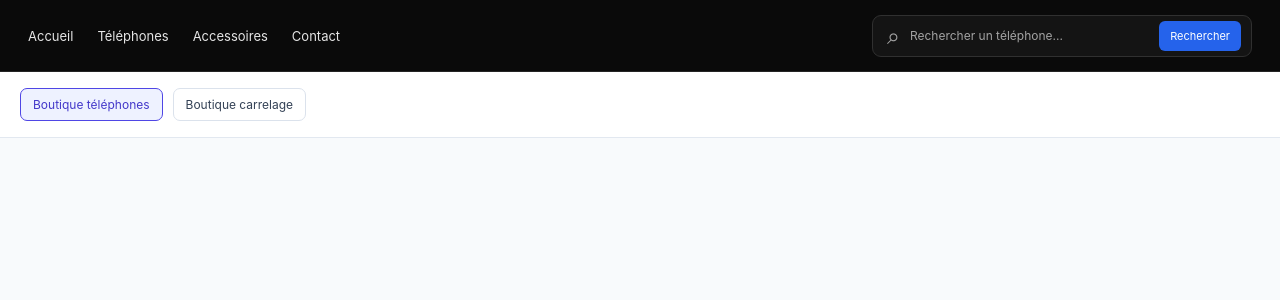
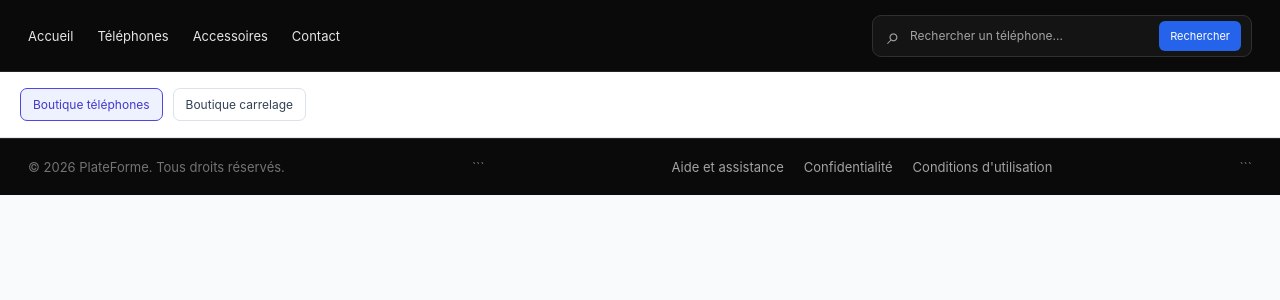
Before and after one commit to Jrdann03/Plateforme_FrontEnd, an Angular app: page /demo in a window 1280 px wide. Shown: the top 300 px of the page. Built offline with nearby package versions, Linux system fonts and the light colour scheme.

Commit message:
ajout fonctionnalite entete v1

```diff
--- a/src/app/features/demo/demo/demo.html
+++ b/src/app/features/demo/demo/demo.html
@@ -1,4 +1,3 @@
-
 
 <app-header [config]="headerConfig()" />
 
@@ -19,3 +18,5 @@
     Boutique carrelage
   </button>
 </div>
+
+<app-footer />
--- a/src/app/shared/components/header/header.ts
+++ b/src/app/shared/components/header/header.ts
@@ -1,9 +1,8 @@
-
-
 import { Component, computed, input, output, signal } from '@angular/core';
 import {
   DEFAULT_HEADER_CONFIG,
   StoreHeaderConfig,
+  StoreHeaderConfigInput,
 } from './header.config';
 
 @Component({
@@ -14,7 +13,7 @@ import {
   styleUrl: './header.scss',
 })
 export class Header {
-  readonly configInput = input<Partial<StoreHeaderConfig>>(
+  readonly configInput = input<StoreHeaderConfigInput>(
     {},
     { alias: 'config' },
   );
```
